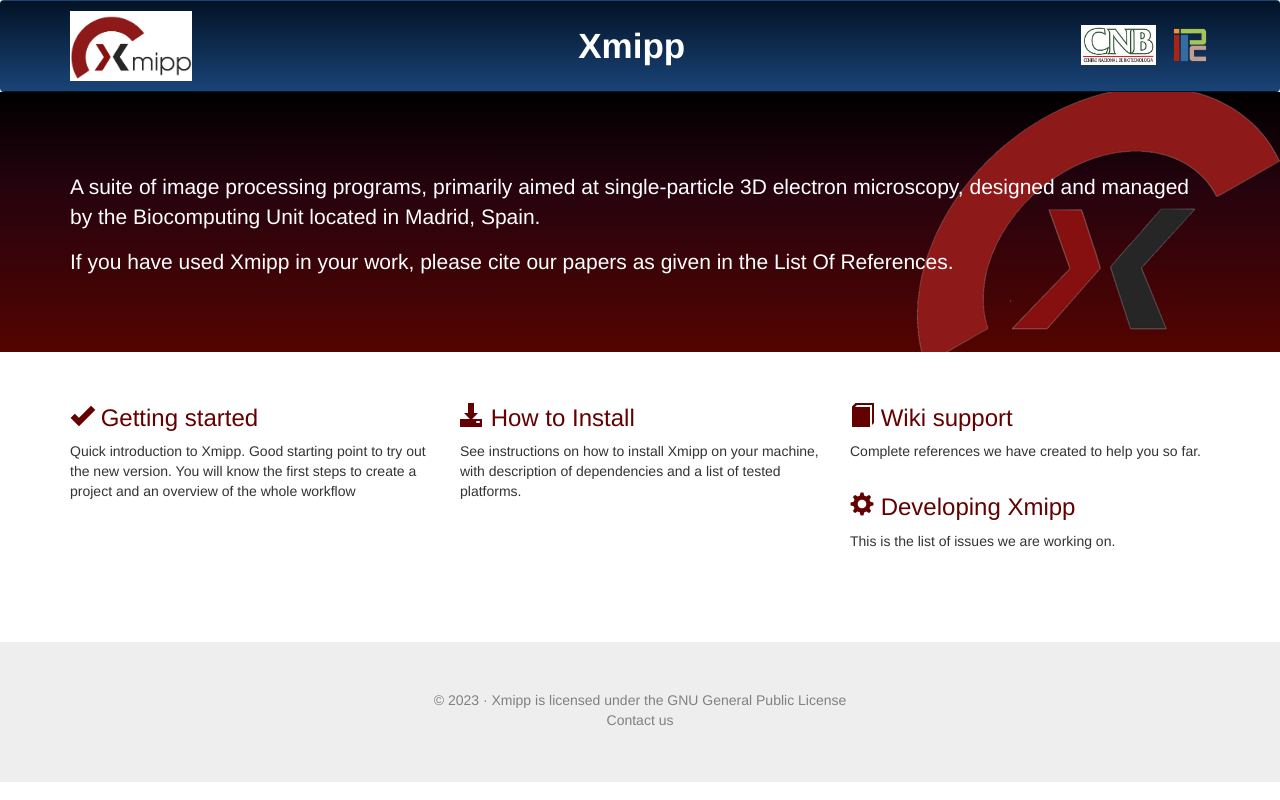
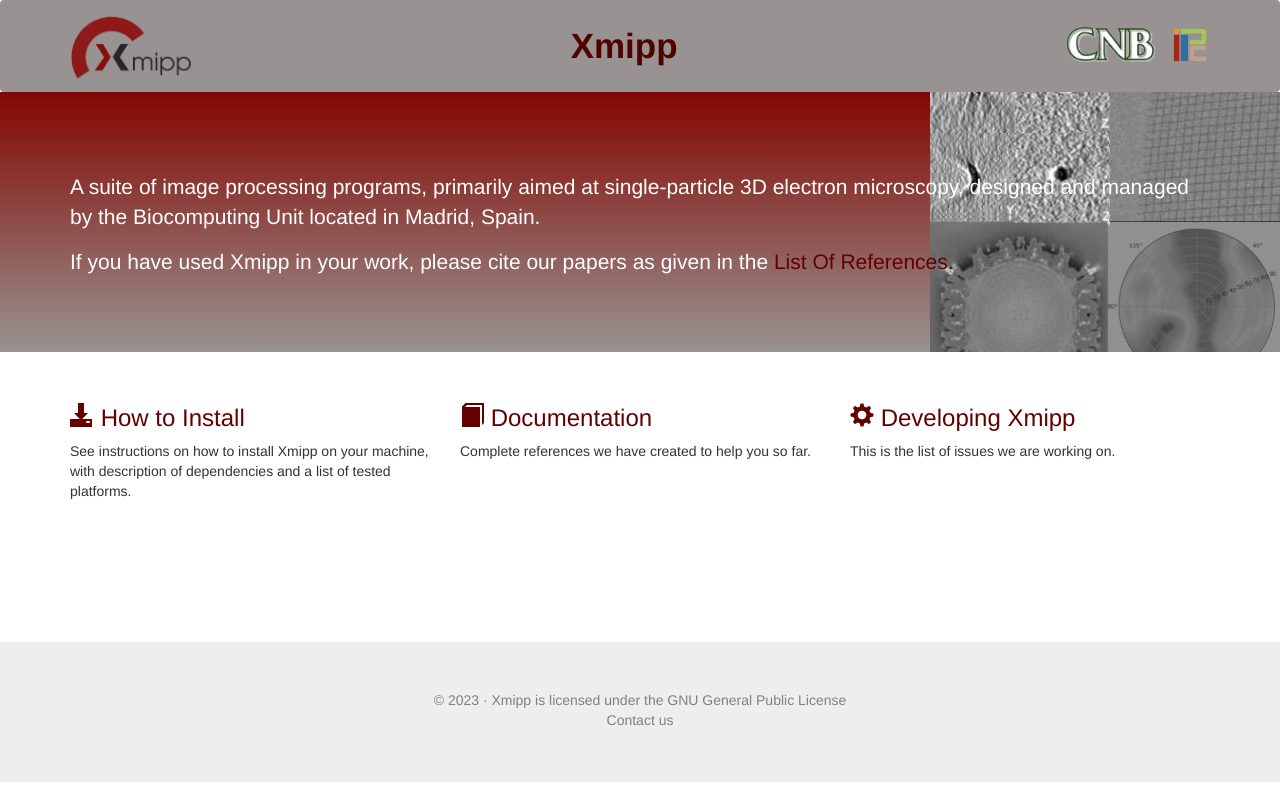
Before and after one commit to I2PC/xmipp-portal, a Django app: template web/templates/home/index.html in a window 1280 px wide. Run offline with Django 3.2, Linux system fonts and the light colour scheme; the template is opened without the code that fills it, so the values that code supplies are empty; some libraries are stand-ins or nearby versions.

Commit message:
Refactoring

```diff
--- a/web/static/css/general_style.css
+++ b/web/static/css/general_style.css
@@ -114,13 +114,7 @@
 header #headerLine{
 	width:100%;
 	height:10px;
-	background: #d2a7a7; /* Old browsers */
-	background: -moz-linear-gradient(left, #d2a7a7 0%, #820808 50%, #d2a7a7 100%); /* FF3.6+ */
-	background: -webkit-gradient(linear, left top, right top, color-stop(0%,#d2a7a7), color-stop(50%,#820808), color-stop(100%,#d2a7a7)); /* Chrome,Safari4+ */
-	background: -webkit-linear-gradient(left, #d2a7a7 0%,#820808 50%,#d2a7a7 100%); /* Chrome10+,Safari5.1+ */
-	background: -o-linear-gradient(left, #d2a7a7 0%,#820808 50%,#d2a7a7 100%); /* Opera 11.10+ */
-	background: -ms-linear-gradient(left, #d2a7a7 0%,#820808 50%,#d2a7a7 100%); /* IE10+ */
-	background: linear-gradient(to right, #d2a7a7 0%,#820808 50%,#d2a7a7 100%); /* W3C */
+	background-image: url("/home/agarcia/scipion3/software/em/xmipp-portal/web/static/img/cryo-em-image.jpg"); /* Old browsers */
 	filter: progid:DXImageTransform.Microsoft.gradient( startColorstr='#d2a7a7', endColorstr='#d2a7a7',GradientType=1 ); /* IE6-9 */
 }
 header .logo{
--- a/web/static/css/jumbotron.css
+++ b/web/static/css/jumbotron.css
@@ -3,10 +3,10 @@
 }
 
 .jumbotron {
-	background: url("/static/img/back50.png") no-repeat right, #26030e; /* Old browsers */
-	background: url("/static/img/back50.png") no-repeat right, -moz-linear-gradient(top,  #000000 0%, #26030e 38%, #26030e 38%, #530400 100%); /* FF3.6-15 */
-	background: url("/static/img/back50.png") no-repeat right, -webkit-linear-gradient(top,  #000000 0%,#26030e 38%,#26030e 38%,#530400 100%); /* Chrome10-25,Safari5.1-6 */
-	background: url("/static/img/back50.png") no-repeat right, linear-gradient(to bottom,  #000000 0%,#26030e 38%,#26030e 38%,#530400 100%); /* W3C, IE10+, FF16+, Chrome26+, Opera12+, Safari7+ */
+	background: url("/static/img/galeyXmipp.png") no-repeat right, #26030e; /* Old browsers */
+	background: url("/static/img/galeyXmipp.png") no-repeat right, -moz-linear-gradient(top,  #000000 0%, #26030e 38%, #26030e 38%, #530400 100%); /* FF3.6-15 */
+	background: url("/static/img/galeyXmipp.png") no-repeat right, -webkit-linear-gradient(top,  #000000 0%,#26030e 38%,#26030e 38%,#530400 100%); /* Chrome10-25,Safari5.1-6 */
+	background: url("/static/img/galeyXmipp.png") no-repeat right, linear-gradient(to bottom,  #000000 0%,#26030e 38%,#26030e 38%,#530400 100%); /* W3C, IE10+, FF16+, Chrome26+, Opera12+, Safari7+ */
 	filter: progid:DXImageTransform.Microsoft.gradient( startColorstr='#000000', endColorstr='#530400',GradientType=0 ); /* IE6-9 */
 	color: #fff;
 	padding: 80px 0 60px 0;
@@ -27,11 +27,13 @@
 	margin-left: 10px;
 }
 
+/*color en main con logos*/
 .mynav {
-	background: #031226; /* Old browsers */
-	background: -moz-linear-gradient(top,  #031226 0%, #194477 100%); /* FF3.6-15 */
-	background: -webkit-linear-gradient(top,  #031226 0%,#194477 100%); /* Chrome10-25,Safari5.1-6 */
-	background: linear-gradient(to bottom,  #031226 0%,#194477 100%); /* W3C, IE10+, FF16+, Chrome26+, Opera12+, Safari7+ */
+	background: #989392; /* Old browsers */
+	/*background: -moz-linear-gradient(top,  #031226 0%, #194477 100%); /* FF3.6-15 */
+	/*background: -webkit-linear-gradient(top,  #031226 0%,#194477 100%); /* Chrome10-25,Safari5.1-6 */
+	/*background: linear-gradient(to bottom,  #031226 0%,#194477 100%); /* W3C, IE10+, FF16+, Chrome26+, Opera12+, Safari7+ */*/
+	/*background: linear-gradient(to bottom,  #FFFFFF 0%,#808080 100%)*/
 	filter: progid:DXImageTransform.Microsoft.gradient( startColorstr='#031226', endColorstr='#194477',GradientType=0 ); /* IE6-9 */
 	padding: 10px 0 10px 0;
 	text-align: center;
@@ -40,7 +42,7 @@
 .headerTitle {
 	margin-top: 10px;
 	text-align: center;
-	color: #fff;
+	color: #500400;
 	font-size: 2.5em;
 	font-weight: bold;
 	display: inline-block;
@@ -54,7 +56,7 @@
 .footerLink a:hover {
 	color: firebrick;
 }
-
+/*back texto principal*/
 @media (max-width: 690px){
 	.backimage {
 		background: #000000; /* Old browsers */
@@ -84,13 +86,14 @@
 		padding: 20px 0 15px 0;
 	}
 }
-
+/*central text red*/
 @media (min-width: 691px) {
 	.backimage {
-		background: url("/static/img/back50.png") no-repeat right, #26030e; /* Old browsers */
-		background: url("/static/img/back50.png") no-repeat right, -moz-linear-gradient(top,  #000000 0%, #26030e 38%, #26030e 38%, #530400 100%); /* FF3.6-15 */
-		background: url("/static/img/back50.png") no-repeat right, -webkit-linear-gradient(top,  #000000 0%,#26030e 38%,#26030e 38%,#530400 100%); /* Chrome10-25,Safari5.1-6 */
-		background: url("/static/img/back50.png") no-repeat right, linear-gradient(to bottom,  #000000 0%,#26030e 38%,#26030e 38%,#530400 100%); /* W3C, IE10+, FF16+, Chrome26+, Opera12+, Safari7+ */
+		background: url("/static/img/galeyXmipp.png") no-repeat right, #6A6868 %80; /* Old browsers */
+		background: url("/static/img/galeyXmipp.png") no-repeat right, -moz-linear-gradient(top,  #840600 0%,  #989392 100%); /* FF3.6-15 */
+		background: url("/static/img/galeyXmipp.png") no-repeat right, -webkit-linear-gradient(top,  #840600 0%, #989392 100%); /* Chrome10-25,Safari5.1-6 */
+		/*background: url("/static/img/galeyXmipp.png") no-repeat right, linear-gradient(to bottom,  #000000 0%,#26030e 38%,#26030e 38%,#530400 100%); /* W3C, IE10+, FF16+, Chrome26+, Opera12+, Safari7+ */ */
+		background-image: url("/static/img/cryo-em-image.jpg")
 		filter: progid:DXImageTransform.Microsoft.gradient( startColorstr='#000000', endColorstr='#530400',GradientType=0 ); /* IE6-9 */
 	}
 	.mainHead h2 {
--- a/web/templates/_navigation.html
+++ b/web/templates/_navigation.html
@@ -3,15 +3,15 @@
  	<nav class="navbar mynav">
 	  <div class="container">
 		  <a href="#">
-			  <img class="headerImage"  src="{% static "img/xmipp_logo_normal.png" %}">
+			  <img class="headerImage"  src="{% static "img/xmipp_noBackground.png" %}">
 		  </a>
 		  <div class="headerTitle">
 		  		Xmipp
 		  </div>
 		  <div class="logoLine">
 		  		<a href="http://www.cnb.csic.es/">
-				  <img class="logosLine" src="{% static "img/cnb-logo.jpg" %}" /></a>
-				<a href="http://i2pc.cnb.csic.es/LoadHome.htm">
+				  <img class="logosLine" src="{% static "img/logo_cnb_without_title.png" %}" /></a>
+				<a href="http://i2pc.es/">
 				  <img class="logosLine" src="{% static "img/i2pc_color.png" %}" /></a>
 
 		  </div>
--- a/web/templates/home/index.html
+++ b/web/templates/home/index.html
@@ -72,7 +72,7 @@
     <div class="jumbotron backimage">
       <div class="container mainHead">
         <p>A suite of image processing programs, primarily aimed at single-particle 3D electron microscopy, designed and managed by the Biocomputing Unit located in Madrid, Spain.</p>
-        <p>If you have used Xmipp in your work, please cite our papers as given in the List Of References.
+        <p>If you have used Xmipp in your work, please cite our papers as given in the <a href="https://github.com//xmipp/wiki/List-of-references"> List Of References. </a>
         </p>
 		</p>
       </div>
@@ -82,18 +82,13 @@
       <div class="container">
             <!-- Example row of columns -->
             <div class="row">
-              <div class="col-md-4">
-                <h3><a href="https://github.com/I2PC/xmipp#getting-started" ><span class="glyphicon glyphicon-ok" aria-hidden="true"></span> Getting started</a></h3>
-                <p>Quick introduction to Xmipp. Good starting point to try out the new version. You will know the first steps to create a project and an overview of the whole workflow
-                </p>
-              </div>
 	          <div class="col-md-4">
                 <h3><a href="https://github.com/I2PC/xmipp#installation-requirements"><span class="glyphicon glyphicon-download-alt" aria-hidden="true"></span> How to Install</a></h3>
                 <p>See instructions on how to install Xmipp on your machine, with description of dependencies and a list of tested platforms.
                 </p>
               </div>
               <div class="col-md-4">
-                <h3><a href="https://github.com/I2PC/xmipp/wiki" ><span class="glyphicon glyphicon-book" aria-hidden="true"></span> Wiki support</a></h3>
+                <h3><a href="https://github.com/I2PC/xmipp/wiki" ><span class="glyphicon glyphicon-book" aria-hidden="true"></span> Documentation</a></h3>
                 <p>Complete references we have created to help you so far.
                 </p>
               </div>
```
Also changed, not shown: web/static/img/back50.png, web/static/img/cryo-em-image.jpg (added), web/static/img/galeyXmipp.png (added), web/static/img/xmipp_noBackground.png (added).
